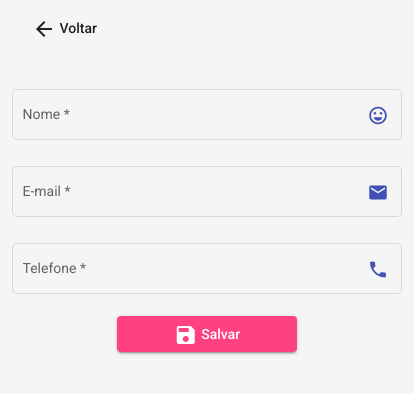
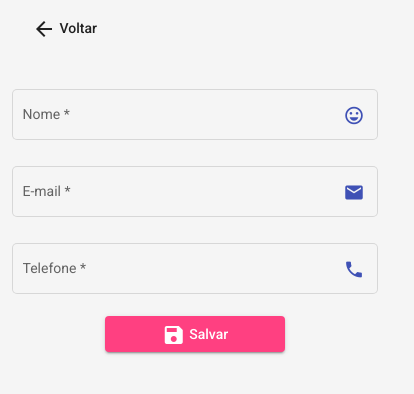
Before and after one commit to thiagoprazeres/contatos-angular, an Angular app: page /contatos/add in a window 390 px wide. Shown: the top 394 px of the page, 414 px wide, since content can reach past the window. Built offline with nearby package versions, Linux system fonts and the light colour scheme.

Commit message:
melhoria no design responsive

```diff
--- a/src/styles.scss
+++ b/src/styles.scss
@@ -19,7 +19,6 @@ a {
 // X-Small devices (portrait phones, less than 576px)
 // No media query for `xs` since this is the default in Bootstrap
 .container {
-  width: 480px;
   max-width: 100%;
   padding-right: 12px;
   padding-left: 12px;
```
